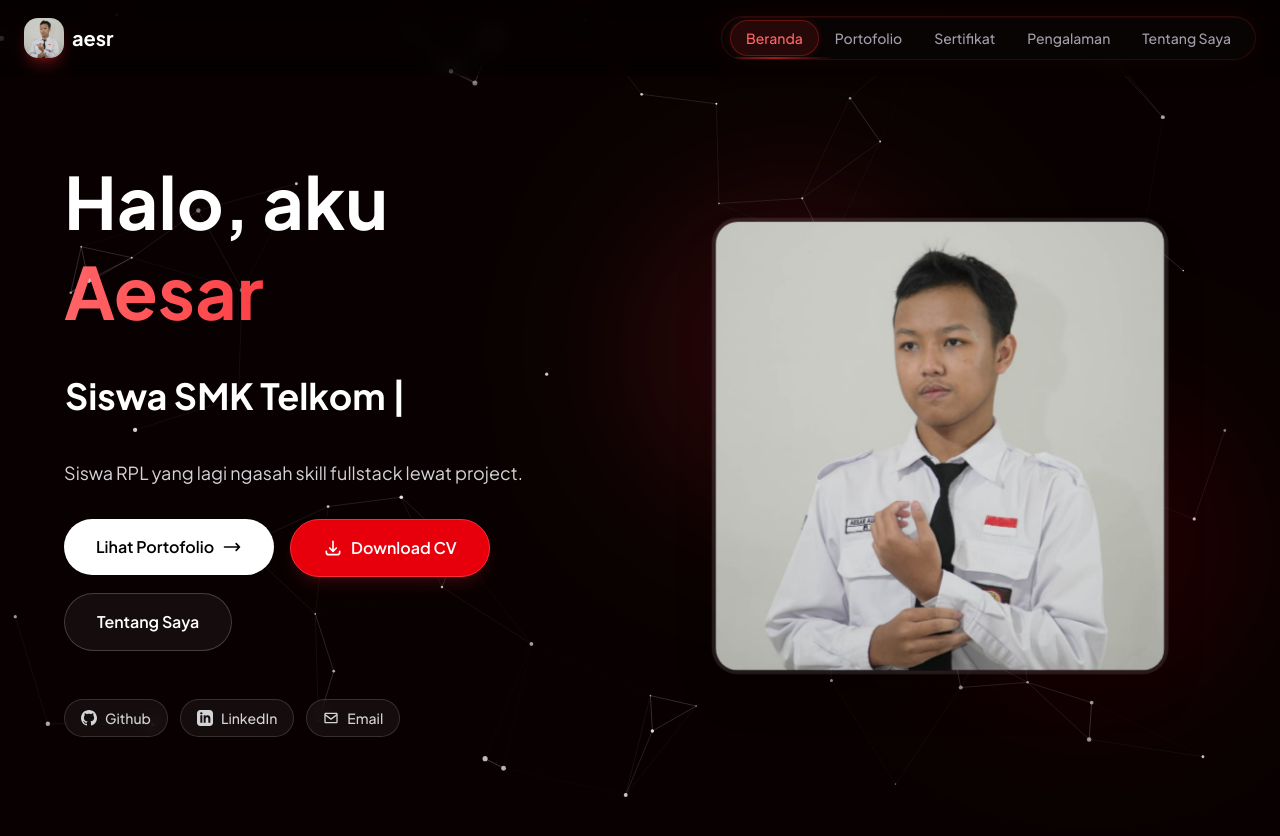
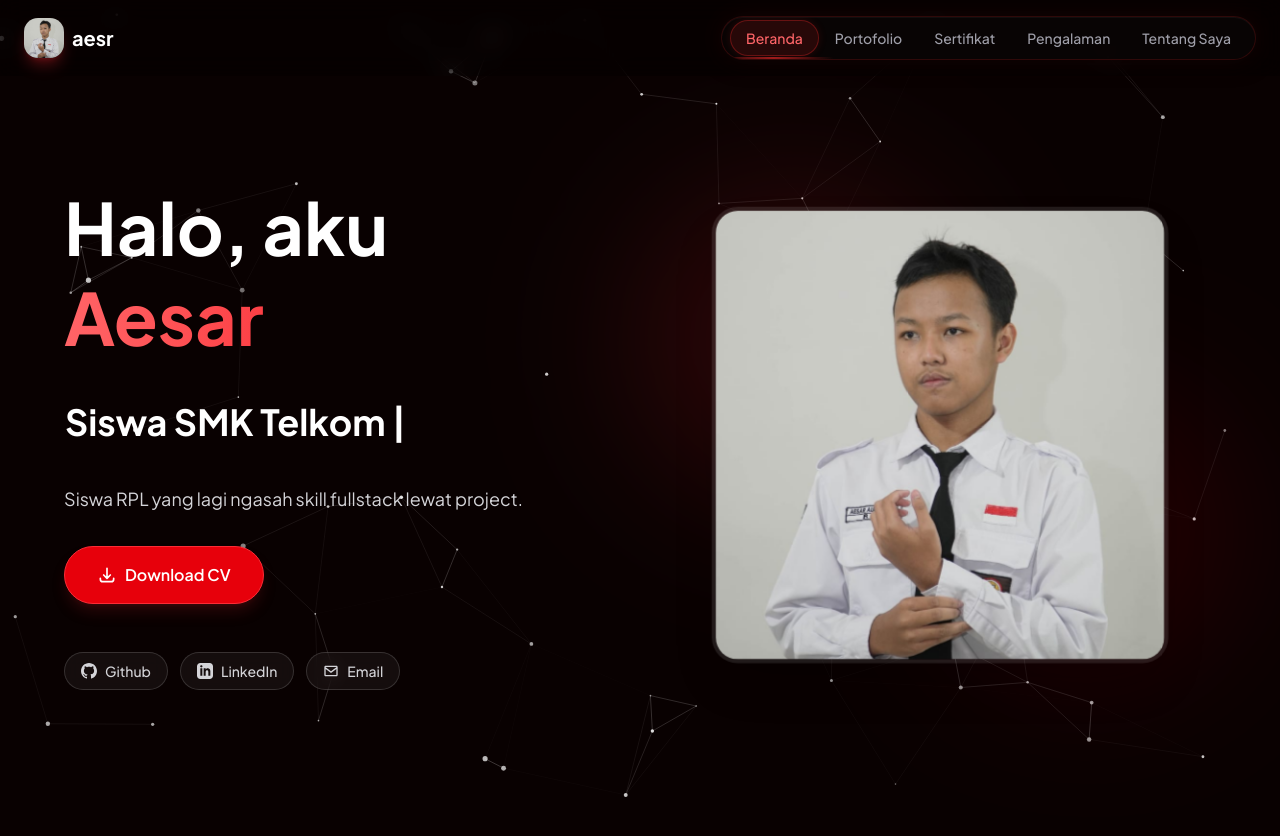
Before and after one commit to foxx-sigma/create-porto, a Next.js app: page / in a window 1280 px wide. Shown: the top 836 px of the page. Built offline with nearby package versions, Linux system fonts and the light colour scheme.

Commit message:
feat: implement hero section with GSAP animations and social links on homepage

```diff
--- a/app/page.tsx
+++ b/app/page.tsx
@@ -142,22 +142,6 @@ export default function Home() {
 
               {/* CTA Buttons */}
               <div ref={buttonsRef} className="flex flex-wrap gap-4">
-                {/* Primary: Lihat Portofolio */}
-                <motion.div
-                  whileHover={{ scale: 1.04 }}
-                  whileTap={{ scale: 0.97 }}
-                  transition={{ type: "spring", stiffness: 400, damping: 17 }}
-                >
-                  <Link
-                    href="/portofolio/produk"
-                    className="group px-8 py-4 bg-white text-black font-semibold rounded-full hover:bg-zinc-200 transition-colors duration-300 flex items-center gap-2"
-                  >
-                    Lihat Portofolio
-                    <svg className="w-5 h-5 group-hover:translate-x-1 transition-transform" fill="none" stroke="currentColor" viewBox="0 0 24 24">
-                      <path strokeLinecap="round" strokeLinejoin="round" strokeWidth={2} d="M17 8l4 4m0 0l-4 4m4-4H3" />
-                    </svg>
-                  </Link>
-                </motion.div>
 
                 {/* Secondary: Download CV — red accent solid */}
                 <motion.div
@@ -177,20 +161,6 @@ export default function Home() {
                     </svg>
                     Download CV
                   </a>
-                </motion.div>
-
-                {/* Tertiary: Tentang Saya — dark glass outline */}
-                <motion.div
-                  whileHover={{ scale: 1.04, backgroundColor: "rgba(255,255,255,0.1)" }}
-                  whileTap={{ scale: 0.97 }}
-                  transition={{ type: "spring", stiffness: 400, damping: 17 }}
-                >
-                  <Link
-                    href="/about"
-                    className="px-8 py-4 bg-white/5 backdrop-blur-sm text-white font-semibold rounded-full border border-white/20 hover:bg-white/10 transition-colors duration-300 block"
-                  >
-                    Tentang Saya
-                  </Link>
                 </motion.div>
               </div>
 
```
